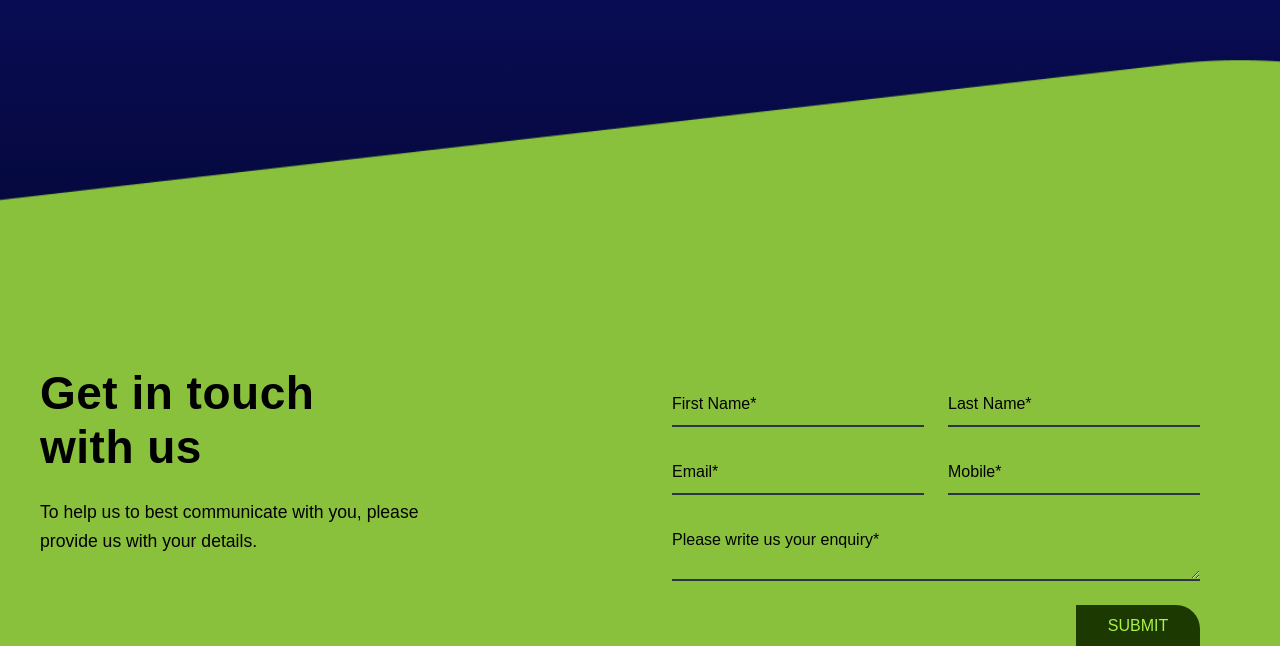
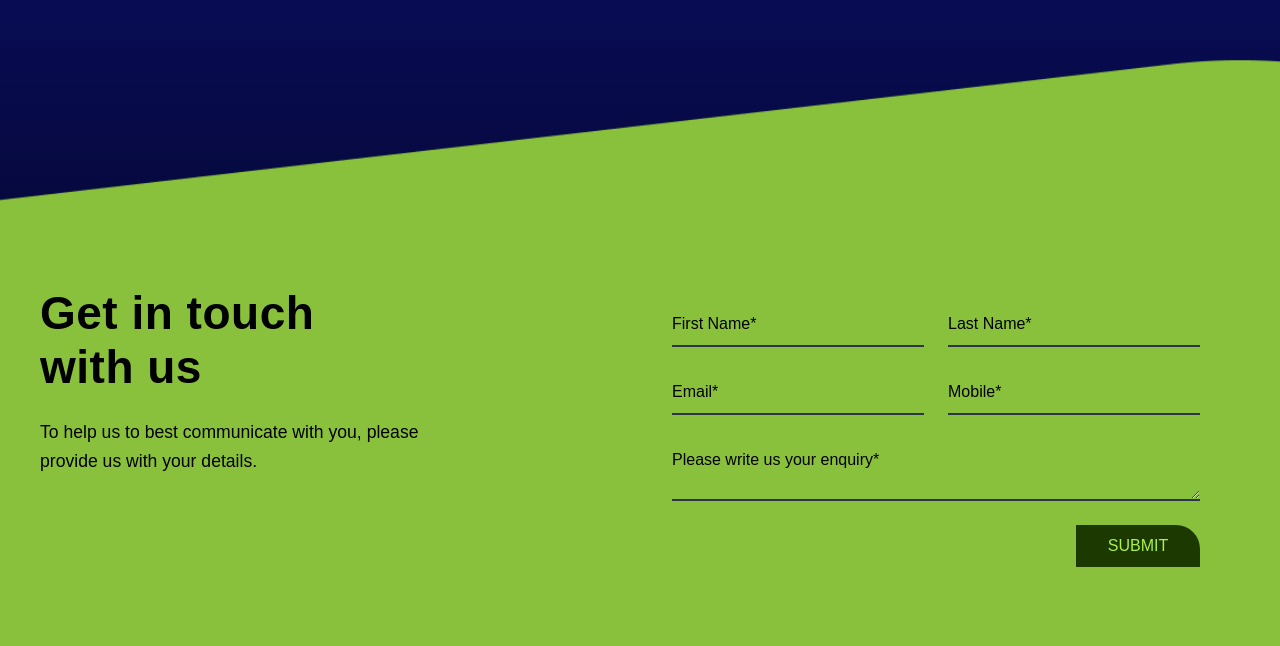
Before and after one commit to seifelden66/play-game, a Vue app: page / in a window 1280 px wide. Shown: the part 4249-4895 px from the top of the page. Built offline with nearby package versions, Linux system fonts and the light colour scheme; a web font is replaced by a local one.

Commit message:
fixed contatc

```diff
--- a/src/components/ContactSection.vue
+++ b/src/components/ContactSection.vue
@@ -82,7 +82,7 @@ export default {
   z-index: 999999999;
   max-width: 1200px;
   margin: 0 auto;
-  padding-top: 300px;
+  padding-top: 220px;
   align-items: baseline;
   display: flex;
   gap: 4rem;
```
